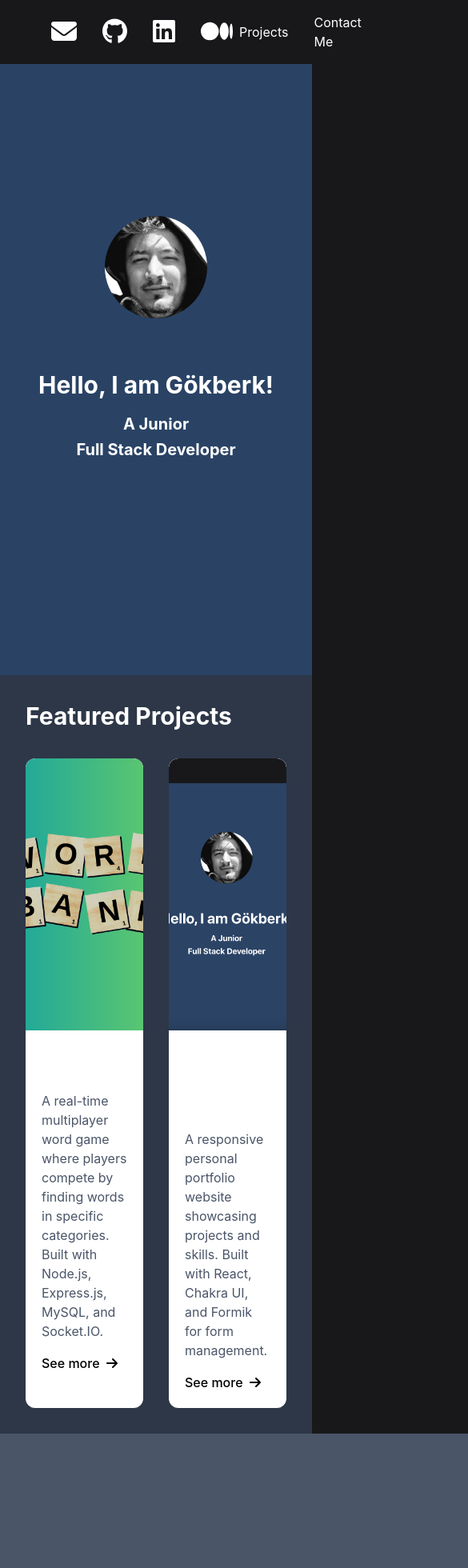
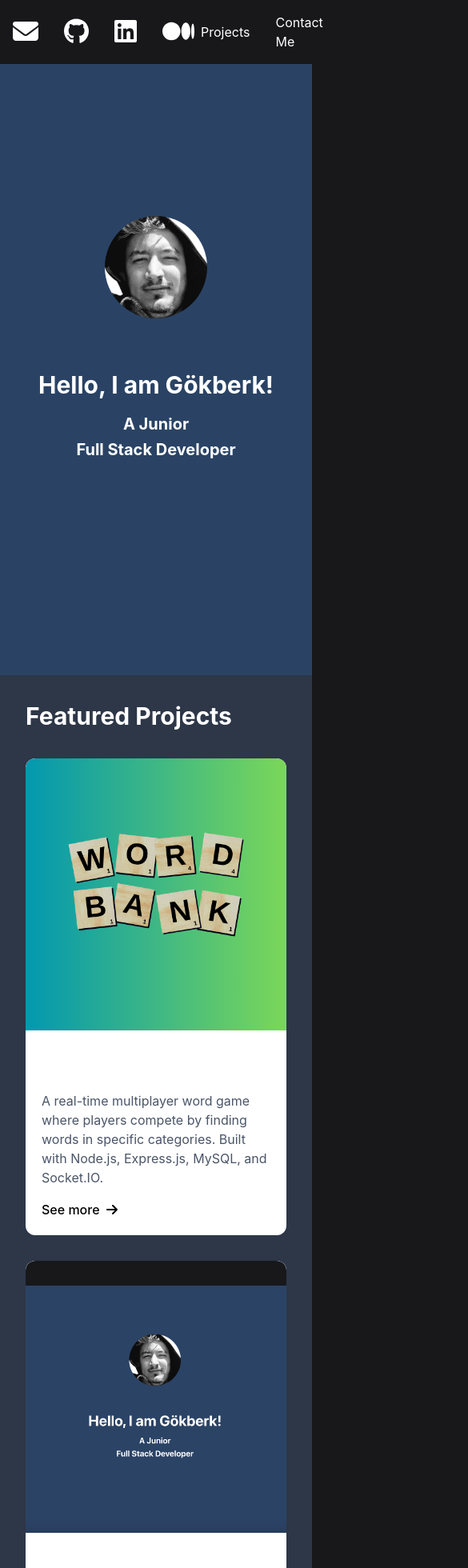
Before and after one commit to gkberksari/Portfolio-Project, a React (Create React App) app: page / in a window 390 px wide. Shown: the top 1960 px of the page at 80% size, 585 px wide, since content can reach past the window. Built offline with nearby package versions, Linux system fonts and the light colour scheme.

Commit message:
Improved responsive design for mobile devices

```diff
--- a/src/components/ContactMeSection.js
+++ b/src/components/ContactMeSection.js
@@ -55,7 +55,18 @@ const ContactMeSection = () => {
       py={16}
       spacing={8}
     >
-      <VStack w="1024px" p={32} alignItems="flex-start">
+      <VStack  w={{
+    base: "90%",     // Mobil: ekranın %90'ı
+    md: "85%",       // Tablet: %85
+    lg: "1024px"     // Desktop: 1024px
+  }}
+  p={{
+    base: 4,         // Mobil: daha az padding
+    md: 8,           // Tablet: orta padding
+    lg: 32           // Desktop: orijinal padding
+  }}
+  alignItems="flex-start"
+      >
         <Heading as="h1" id="contactme-section">
           Contact me
         </Heading>
--- a/src/components/Header.js
+++ b/src/components/Header.js
@@ -82,7 +82,11 @@ const Header = () => {
     >
       <Box color="white" maxWidth="1280px" margin="0 auto">
         <HStack
-          px={16}
+          px={{
+            base: 4,     // Mobil: daha az padding
+            md: 8,       // Tablet: orta padding
+            lg: 16       // Desktop: orijinal padding
+          }}
           py={4}
           justifyContent="space-between"
           alignItems="center"
--- a/src/components/ProjectsSection.js
+++ b/src/components/ProjectsSection.js
@@ -32,7 +32,10 @@ const ProjectsSection = () => {
       </Heading>
       <Box
         display="grid"
-        gridTemplateColumns="repeat(2,minmax(0,1fr))"
+        gridTemplateColumns={{
+          base: "1fr",            // Mobil: tek sütun
+          md: "repeat(2,1fr)"     // Tablet ve üstü: iki sütun
+        }}
         gridGap={8}
       >
         {projects.map((project) => (
```
